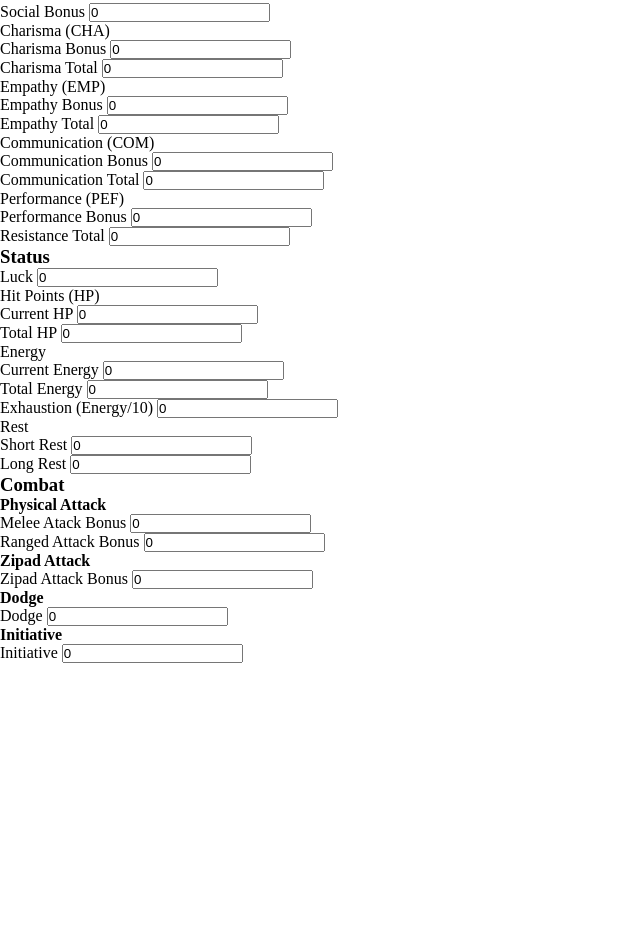
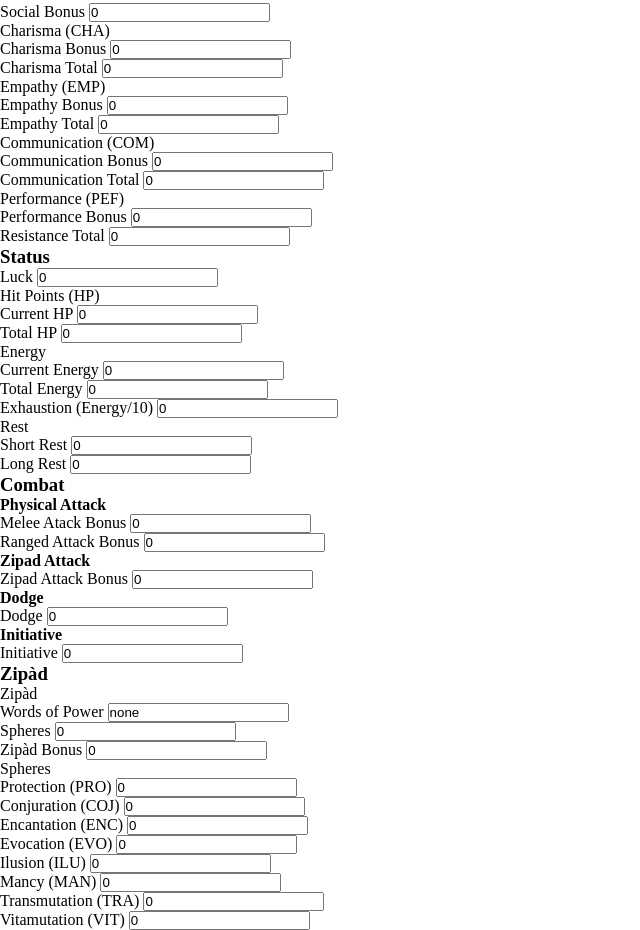
Before and after one commit to cezarviana/character-sheet-meridia-rpg, a plain HTML site: page index.html in a window 1280 px wide. Shown: the part 658-1588 px from the top of the page, without its empty margins (0-640 px from the left). Before the commit the page ends 1321 px from the top, so only its background shows below. Drawn offline with Linux system fonts and the light colour scheme; files that its build step writes are made by us from their sources.

Commit message:
<add>: Zipàd

```diff
--- a/index.html
+++ b/index.html
@@ -366,7 +366,6 @@
                 </div>
             </div>
 
-
             <div class="initiative">
                 <h4>Initiative</h4>
                 <div class="initiative">
@@ -377,6 +376,77 @@
 
         </div>
 
+        <div class="zipad">
+            <div>
+                <h3>Zipàd</h3>
+            </div>
+
+            <div class="zipad-status">
+                <p>Zipàd</p>
+                <div class="wop">
+                    <label for="wop">Words of Power</label>
+                    <input type="text" class="wop" id="wop" value="none">
+                </div>
+                <div class="spheres-bonus">
+                    <label for="spheres-bonus">Spheres</label>
+                    <input type="number" class="spheres-bonus" id="spheres-bonus" value="0">
+                </div>
+                <div class="zipad-bonus">
+                    <label for="zipad-bonus">Zipàd Bonus</label>
+                    <input type="number" class="zipad-bonus" id="zipad-bonus" value="0">
+                </div>
+            </div>
+
+            <div class="Spheres">
+                <p>Spheres</p>
+
+                <ul>
+                    <li class="protection">
+                        <label for="protection">Protection (PRO)</label>
+                        <input type="number" class="protection" id="protection" value="0">
+                    </li>
+
+                    <li class="conjuration">
+                        <label for="conjuration">Conjuration (COJ)</label>
+                        <input type="number" class="conjuration" id="conjuration" value="0">
+                    </li>
+
+                    <li class="encantation">
+                        <label for="encantation">Encantation (ENC)</label>
+                        <input type="number" class="encantation" id="encantation" value="0">
+                    </li>
+
+                    <li class="evocation">
+                        <label for="evocation">Evocation (EVO)</label>
+                        <input type="number" class="evocation" id="evocation" value="0">
+                    </li>
+
+                    <li class="ilusion">
+                        <label for="ilusion">Ilusion (ILU)</label>
+                        <input type="number" class="ilusion" id="ilusion" value="0">
+                    </li>
+
+                    <li class="mancy">
+                        <label for="mancy">Mancy (MAN)</label>
+                        <input type="number" class="mancy" id="mancy" value="0">
+                    </li>
+
+                    <li class="transmutation">
+                        <label for="transmutation">Transmutation (TRA)</label>
+                        <input type="number" class="transmutation" id="transmutation" value="0">
+                    </li>
+
+                    <li class="vitamutation">
+                        <label for="vitamutation">Vitamutation (VIT)</label>
+                        <input type="number" class="vitamutation" id="vitamutation" value="0">
+                    </li>
+                </ul>
+
+            </div>
+
+        </div>
+
+
         <div class="inventory"></div>
     </main>
 
--- a/src/css/reset.css
+++ b/src/css/reset.css
@@ -1,7 +1,7 @@
 *{
     padding: 0;
     margin: 0;
+    list-style-type: none;
     text-decoration: none;
-    list-style: none;
     box-sizing: border-box;
 }
```
